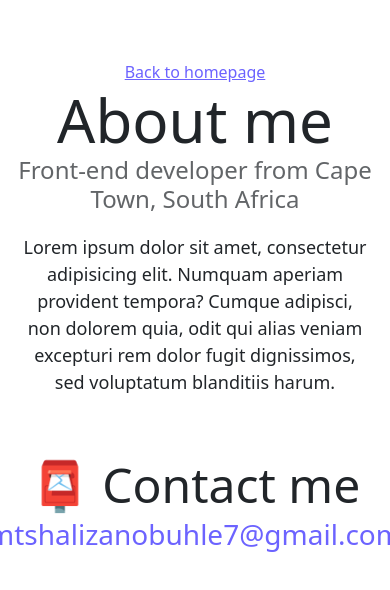
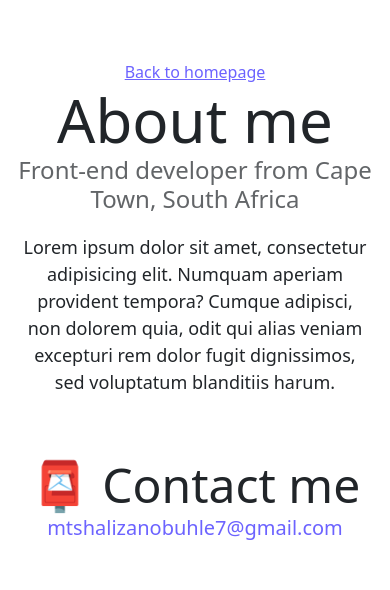
Before and after one commit to BuhleMtshali/shecodes-advanced-boostrap, a plain HTML site: page about.html in a window 390 px wide. Drawn offline with nearby package versions, Linux system fonts and the light colour scheme.

Commit message:
updated the stylesheet

```diff
--- a/style.css
+++ b/style.css
@@ -99,10 +99,16 @@ p {
   text-align: center;
 }
 @media (max-width: 500px) {
+  body {
+    text-align: center;
+  }
   .img-fluid {
     display: none;
   }
   h1 {
     font-size: 60px;
   }
+  .email-link {
+    font-size: 20px;
+  }
 }
```
